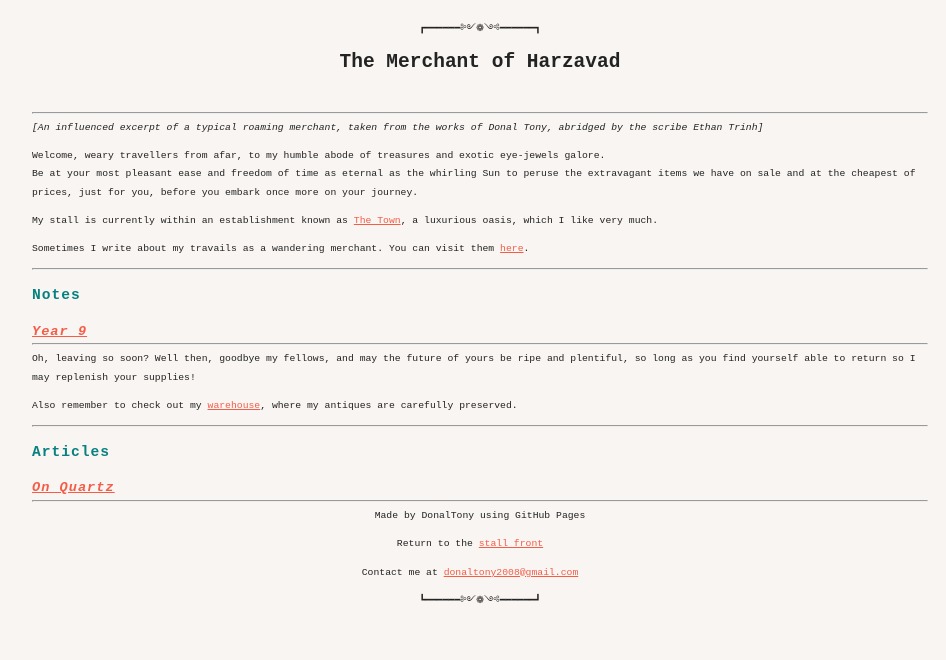
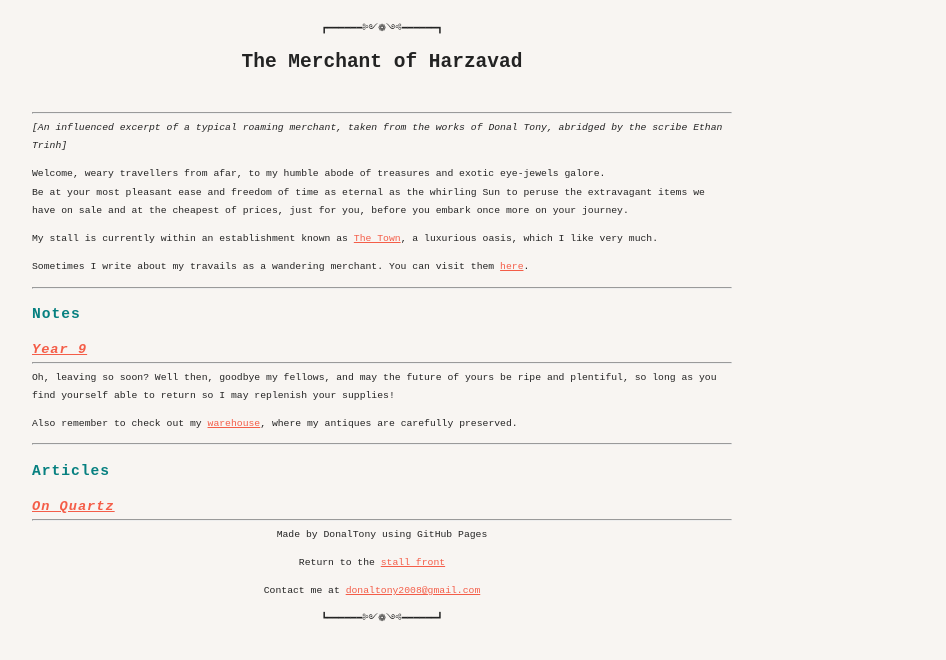
Before and after one commit to dvaraka/the-merchant, a Jekyll site: the page built from index.md, in a window 1280 px wide. Shown: the top 660 px of the page, without its empty margins (160-1106 px from the left). Built offline with Jekyll 4.4.1, drawn with Linux system fonts in a browser that asks for light colours; our own code applies the rules of GitHub Pages for plain Markdown files.

Commit message:
Update main.css

```diff
--- a/assets/css/main.css
+++ b/assets/css/main.css
@@ -11,7 +11,7 @@ body {
 	line-height: 1.88889;
 	color: #232323;
 	margin: 0;
-	padding: 0;
+	max-width: 700px;
 }
 
 p {
```
